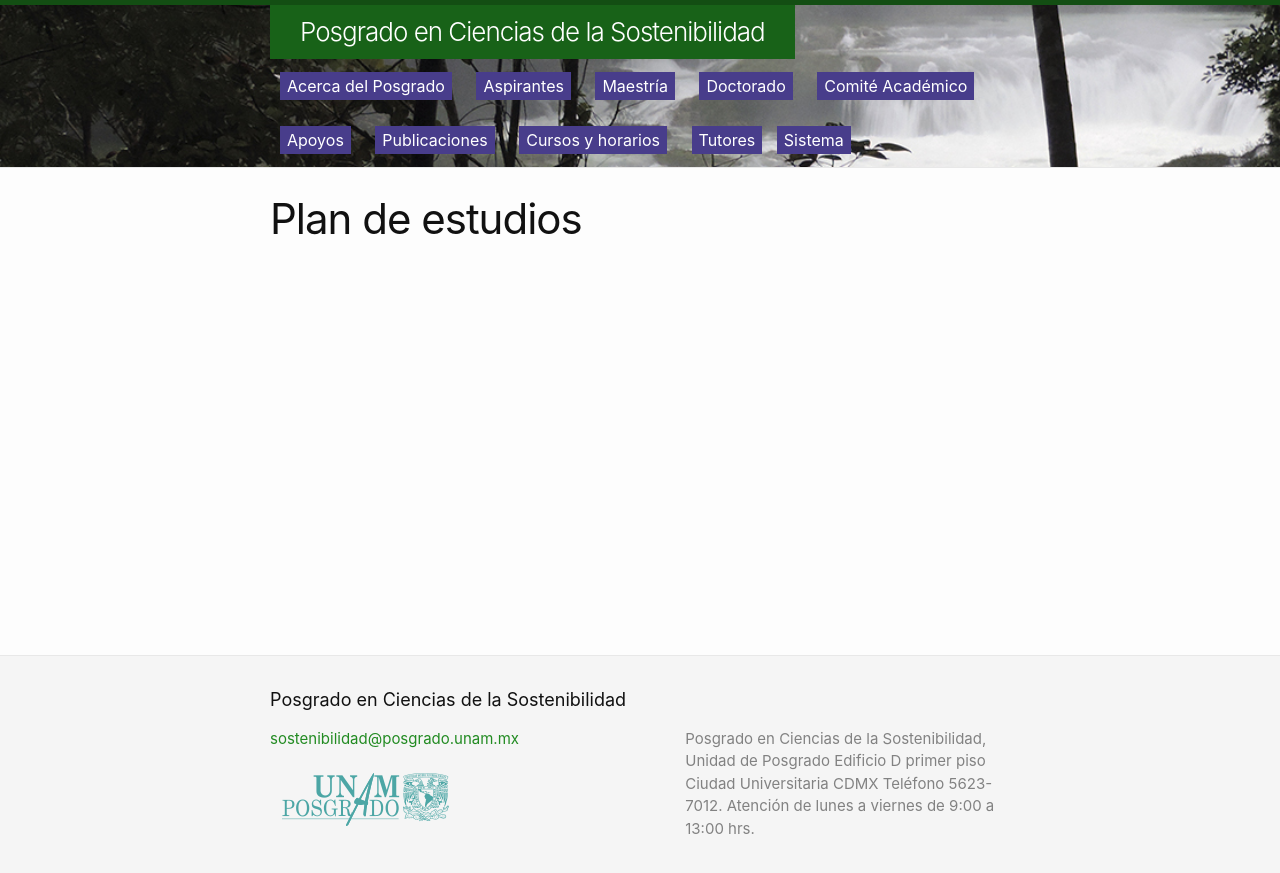
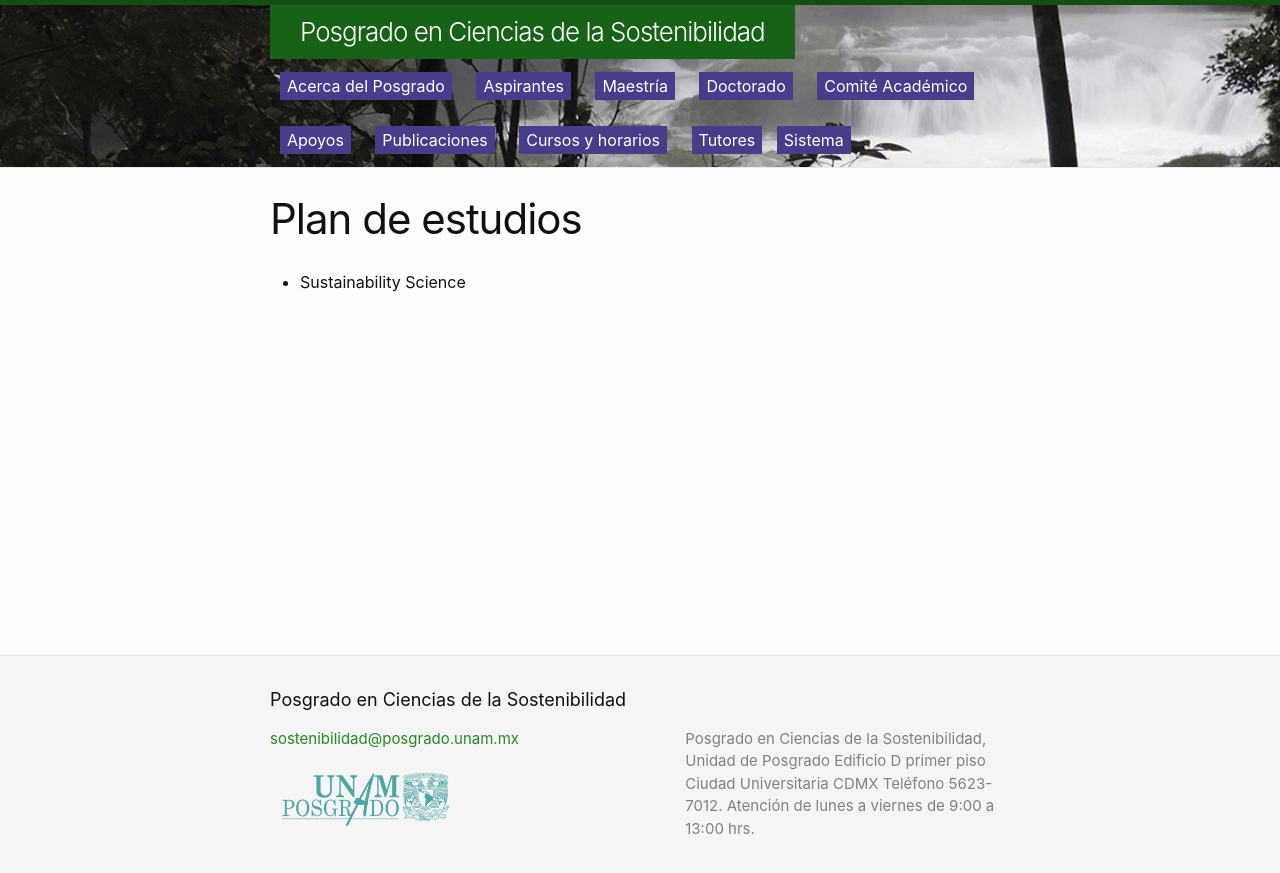
Before and after one commit to pcs-unam/pcs-unam.github.io, a Jekyll site: the page built from doctorado/plan.md, in a window 1280 px wide. Shown: the top 873 px of the page. Built offline with Jekyll 4.4.1, drawn with Linux system fonts in a browser that asks for light colours.

Commit message:
se crea la página con primera revista

```diff
--- a/doctorado/plan.md
+++ b/doctorado/plan.md
@@ -3,3 +3,6 @@ title: Plan de estudios
 layout: page
 permalink: doctorado/plan
 ---
+
+
+ -  Sustainability Science
```
